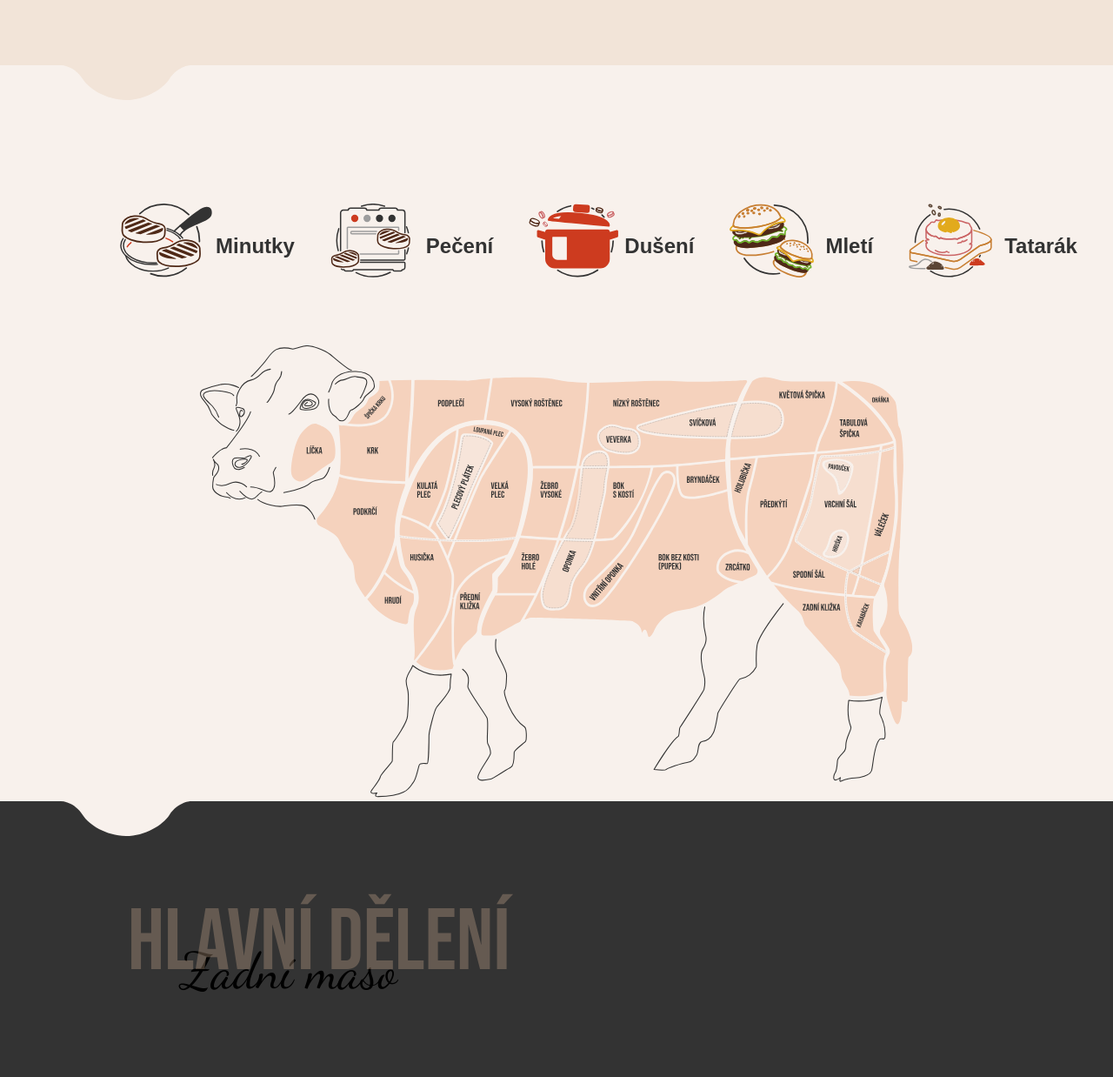
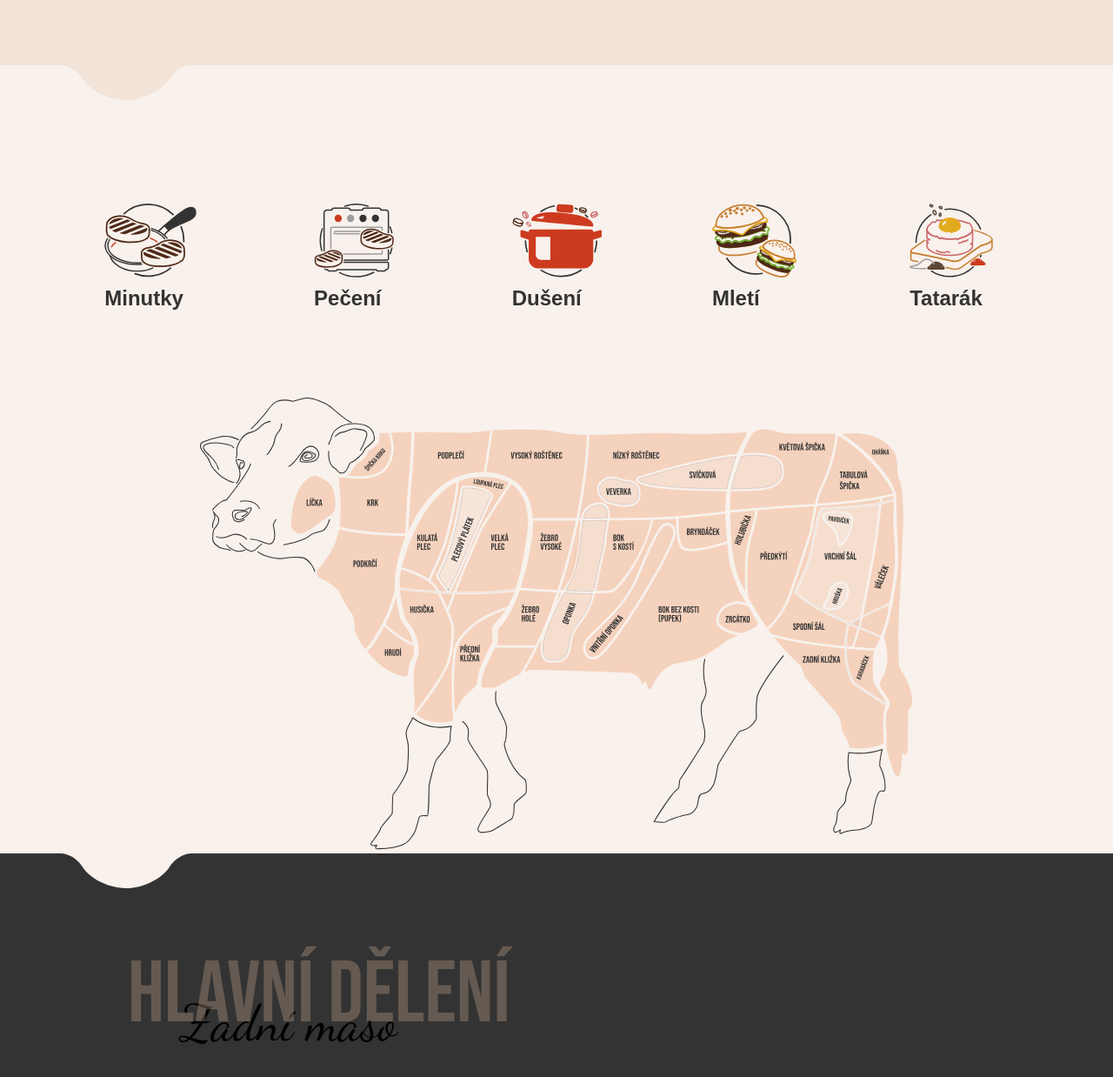
Before and after one commit to Petrnemec98/farmavrnak, a PHP site: page /maso in a window 1280 px wide. Shown: the part 889-2127 px from the top of the page at 87% size. Run offline with PHP 8.4, Linux system fonts and the light colour scheme.

Commit message:
Shortcut update

```diff
--- a/assets/css/main.css
+++ b/assets/css/main.css
@@ -56,6 +56,14 @@ position: relative;
 }
 
 @media only screen and (max-width: 1280px) {
+	.shortcut-text{
+		padding-left: 0px;
+    margin-top: 10px;
+	}
+
+	.shortcut-box{
+		margin-left: 0px;
+	}
 
 }
 
@@ -63,7 +71,10 @@ position: relative;
 
 }
 
-@media only screen and (max-width: 1088px) {
+@media only screen and (max-width: 881px) {
+	.shortcut-box{
+		padding-top: 100px;
+	}
 
 }
 
```
